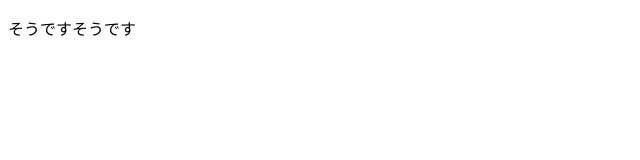
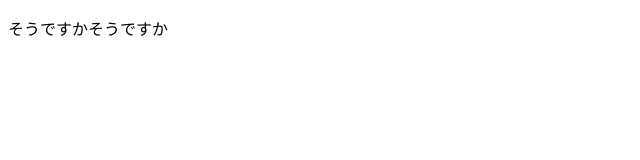
Before and after one commit to yncpp/test, a plain HTML site: page alert.html in a window 1280 px wide. Shown: the full height of the page, 0-640 px from the left. Drawn offline with Linux system fonts and the light colour scheme.

Commit message:
変更してみました

```diff
--- a/alert.html
+++ b/alert.html
@@ -8,6 +8,6 @@
         </script>
     </head>
     <body>
-        <p>そうですそうです</p>
+        <p>そうですかそうですか</p>
     </body>
 </html>
```
